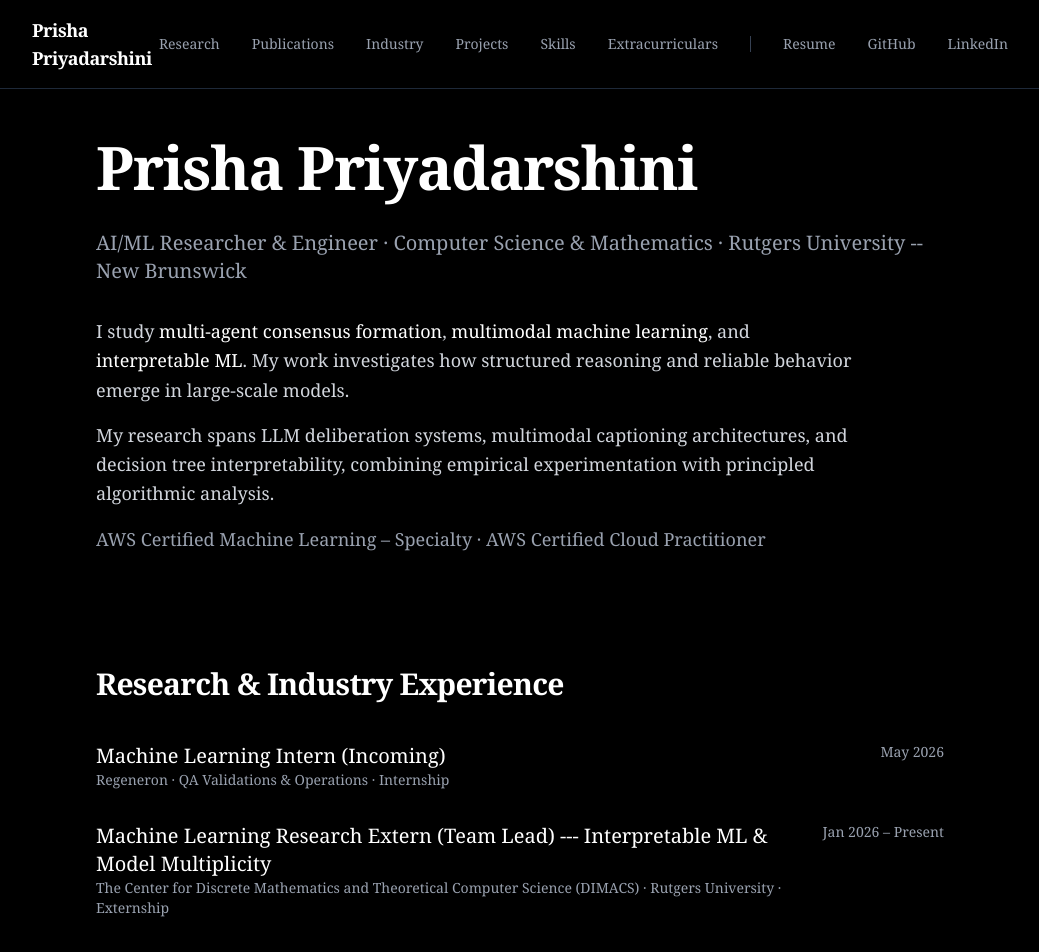
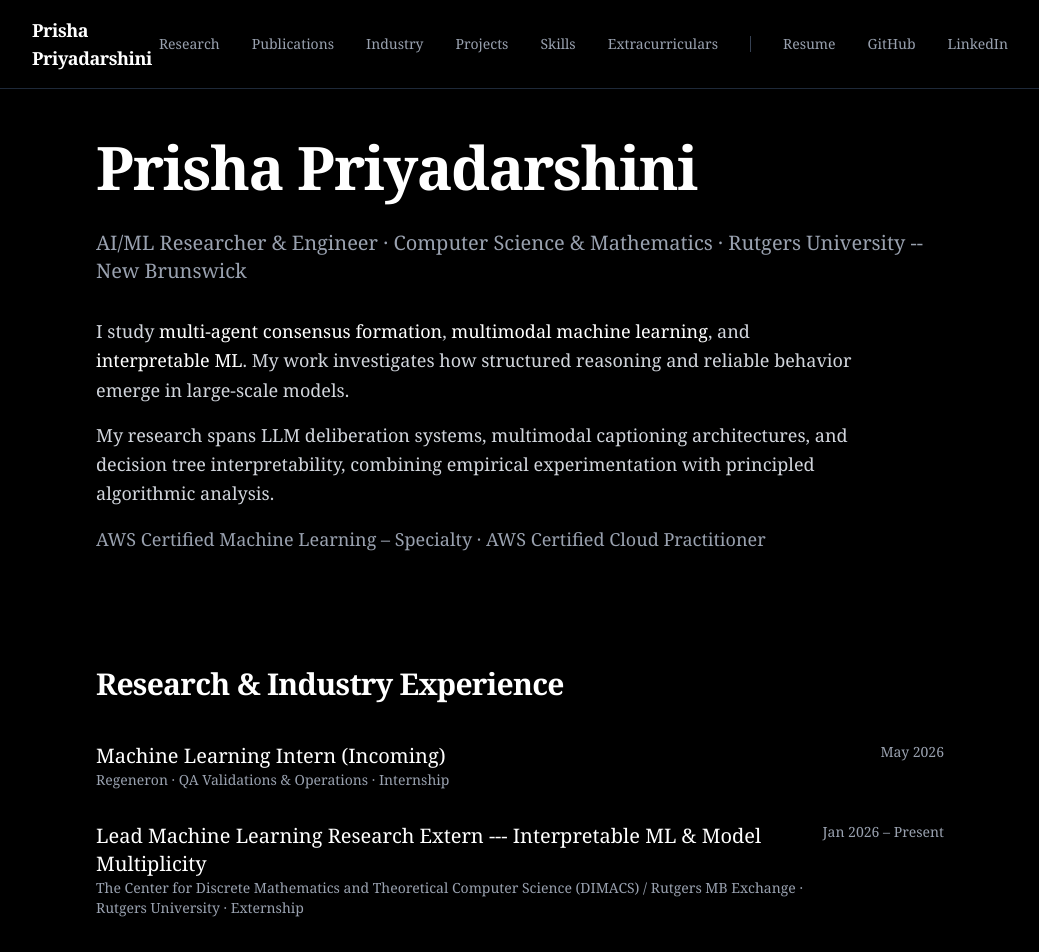
Before and after one commit to priyadp1/Website, a Next.js app in the folder prisha-portfolio/: page / in a window 1280 px wide. Shown: the top 952 px of the page, without its empty margins (120-1159 px from the left). Built offline with nearby package versions, Linux system fonts and the light colour scheme.

Commit message:
Updated homepage

```diff
--- a/prisha-portfolio/src/app/page.tsx
+++ b/prisha-portfolio/src/app/page.tsx
@@ -60,10 +60,10 @@ export default function Home() {
           <div className="flex justify-between items-start">
             <div>
               <h3 className="text-xl font-medium text-white">
-                Machine Learning Research Extern (Team Lead) --- Interpretable ML & Model Multiplicity
+                Lead Machine Learning Research Extern --- Interpretable ML & Model Multiplicity
               </h3>
               <p className="text-sm text-gray-400">
-                The Center for Discrete Mathematics and Theoretical Computer Science (DIMACS) · Rutgers University · Externship
+                The Center for Discrete Mathematics and Theoretical Computer Science (DIMACS) / Rutgers MB Exchange · Rutgers University · Externship
               </p>
             </div>
             <span className="text-sm text-gray-400 whitespace-nowrap">
```
